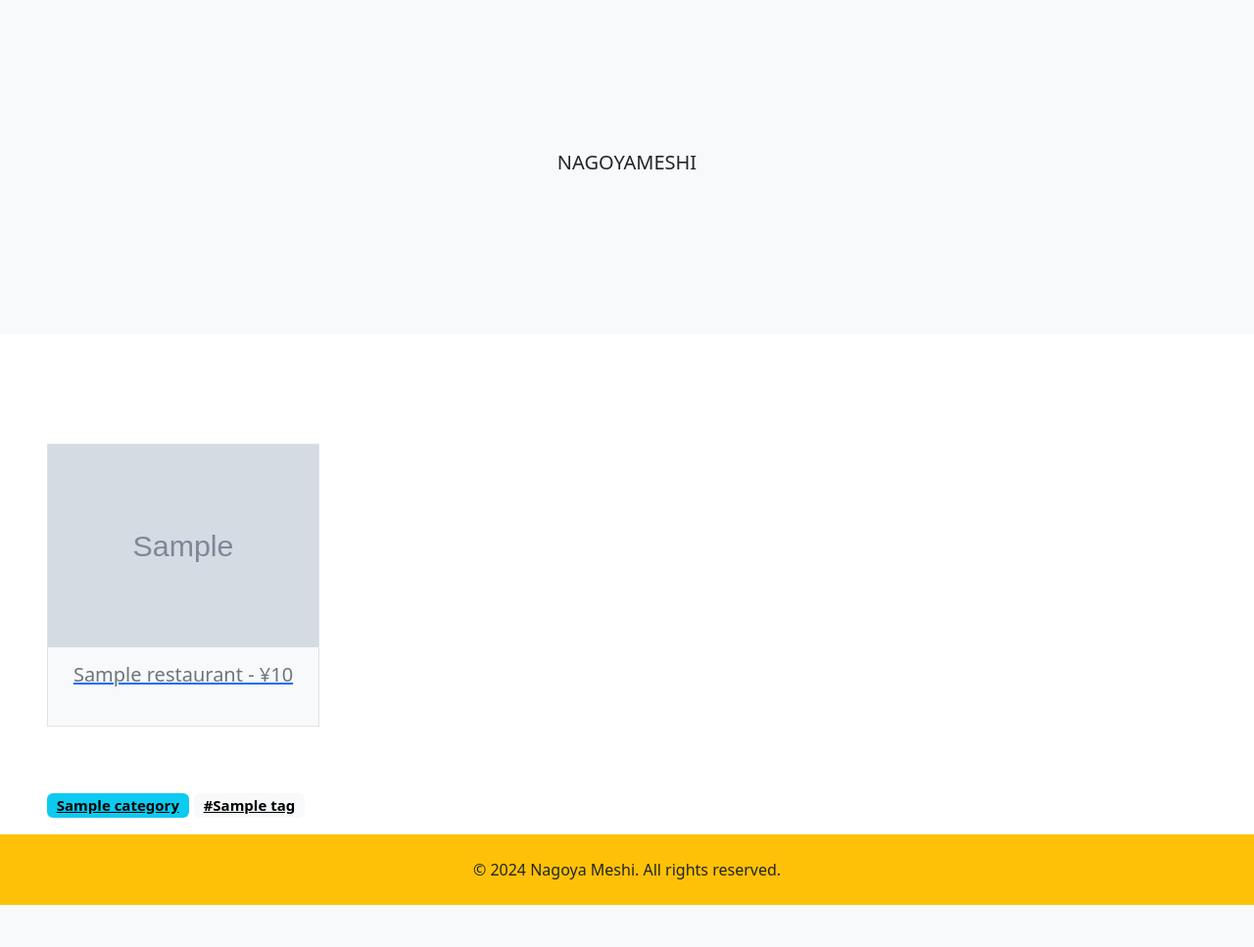
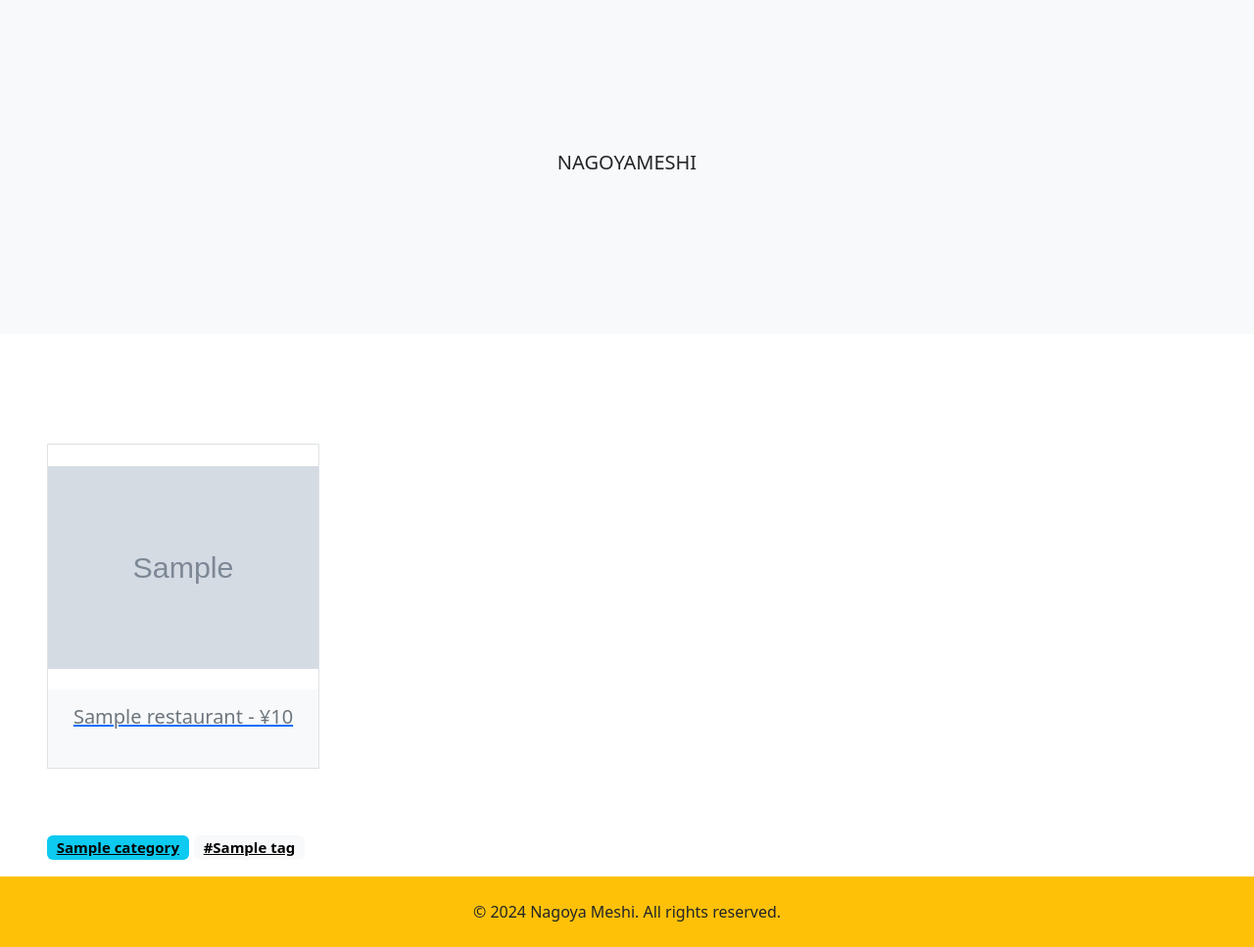
Before and after one commit to rin-rin0141/django-tabelog-kadai, a Django app: page / in a window 1280 px wide. Shown: the part 73-1040 px from the top of the page at 98% size. Before the commit the page ends 997 px from the top, so only its background shows below. Run offline with Django 5.2, Linux system fonts and the light colour scheme; tables that the repository leaves empty hold one stand-in row (values such as "Sample post"); grey boxes marked "Sample" are stand-in pictures.

Commit message:
img変更

```diff
--- a/restaurant/templates/restaurant/pages/item_add_box.html
+++ b/restaurant/templates/restaurant/pages/item_add_box.html
@@ -2,7 +2,7 @@
 
 <a href="/restaurant/items/{{ object.pk }}/">
   <div class="border">
-    <img src="{% static object.static_image_path %}" width="100%" class="bg-white" />
+    <img src="{% static object.static_image_path %}" width="100%" class="bg-white restaurant-card-img" />
     <div class="bg-light text-center text-secondary overflow-hidden">
       <div class="my-2 py-2">
         <h2 class="lead">{{object.name}} - ¥{{object.price}}</h2>
```
